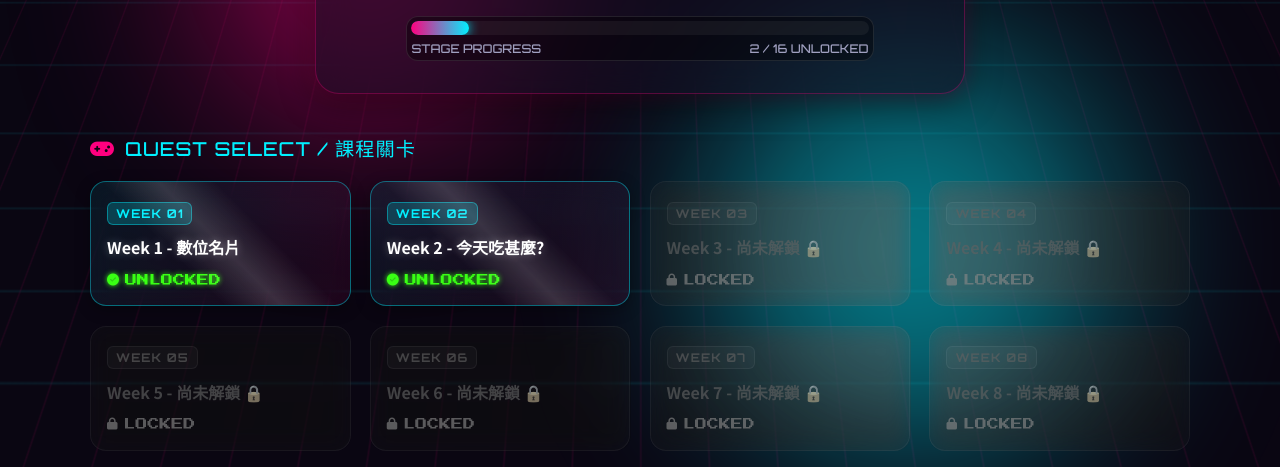
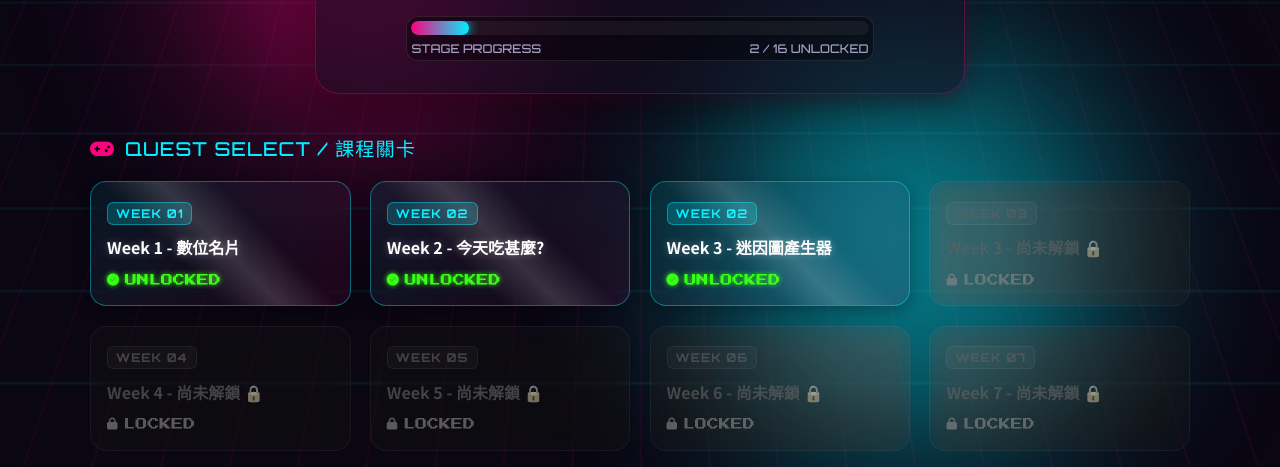
Before and after one commit to s26122116-cmd/-, a plain HTML site: page index.html in a window 1280 px wide. Shown: the part 300-767 px from the top of the page. Drawn offline with Linux system fonts and the light colour scheme.

Commit message:
Update index.html

```diff
--- a/index.html
+++ b/index.html
@@ -563,6 +563,14 @@
           <i class="fa-solid fa-circle-check"></i> UNLOCKED
         </div>
       </a>
+    <!-- Week 3: Unlocked -->
+      <a href="w2/index.html" class="quest-card unlocked">
+        <span class="week-tag">WEEK 02</span>
+        <div class="quest-title">Week 3 - 迷因圖產生器</div>
+        <div class="quest-status">
+          <i class="fa-solid fa-circle-check"></i> UNLOCKED
+        </div>
+      </a>
 
       <!-- Week 3: Locked -->
       <div class="quest-card locked" onclick="triggerLockedAlert(this, 'Week 3')">
```
